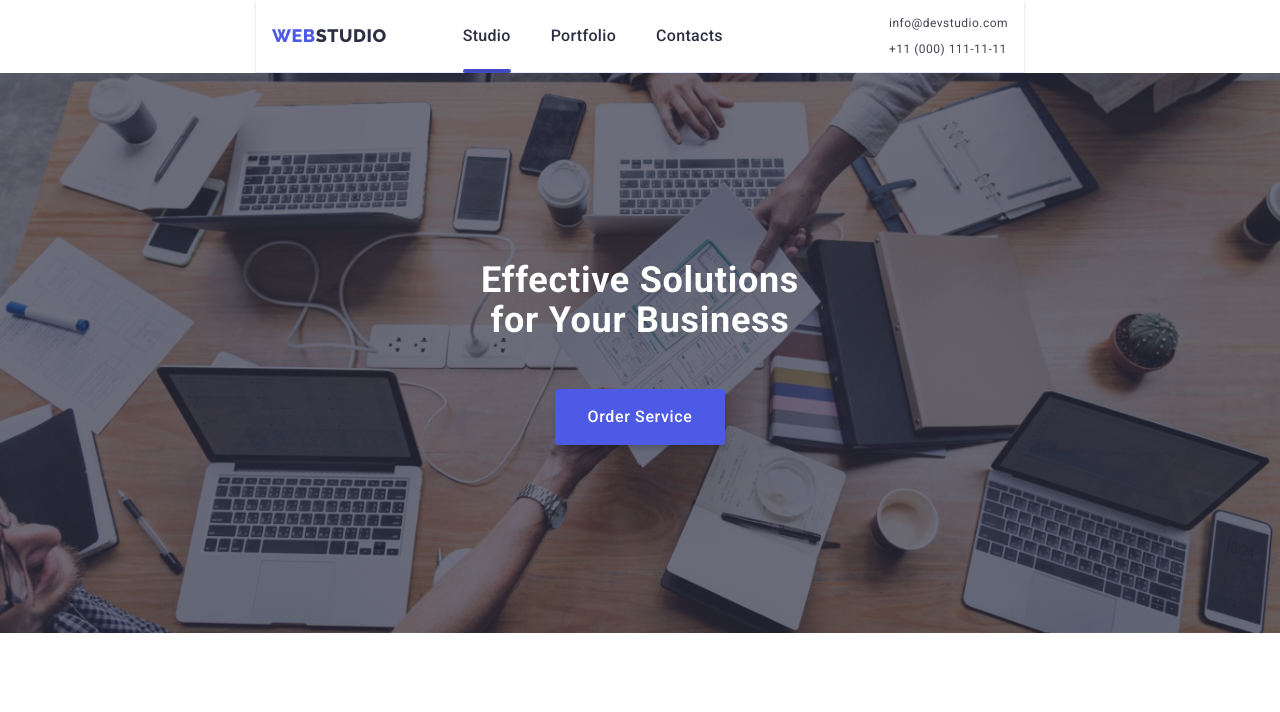
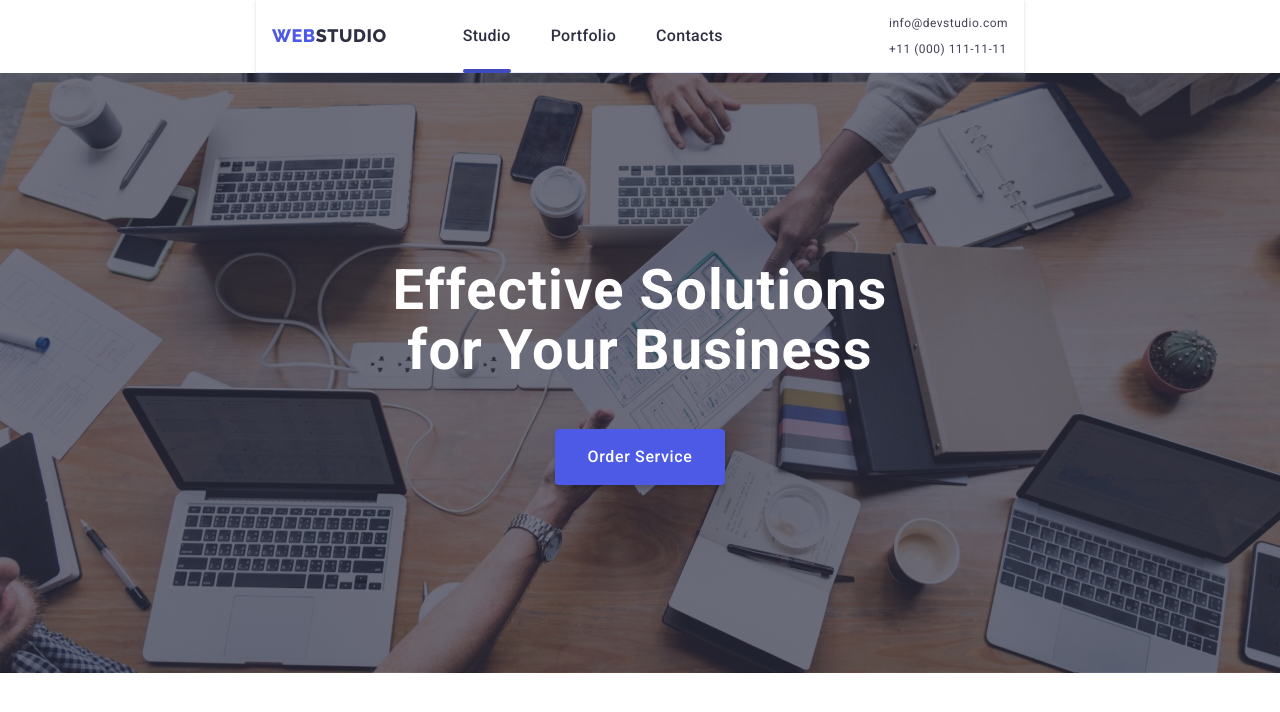
Before and after one commit to zay4onok/goit-markup-hw-06, a plain HTML site: page index.html in a window 1280 px wide. Drawn offline with nearby package versions, Linux system fonts and the light colour scheme.

Commit message:
add hero adaptive

```diff
--- a/css/styles.css
+++ b/css/styles.css
@@ -888,6 +888,10 @@ p {
     background-image: linear-gradient(rgba(46, 47, 66, 0.7), rgba(46, 47, 66, 0.7)),
       url(../images/hero-bg_tab.jpg);
   }
+  .hero__title {
+    font-size: 56px;
+    line-height: 1.07;
+  }
   @media (min-device-pixel-ratio: 2), (min-resolution: 192dpi), (min-resolution: 2dppx) {
     .hero {
       background-image: linear-gradient(rgba(46, 47, 66, 0.7), rgba(46, 47, 66, 0.7)),
```
